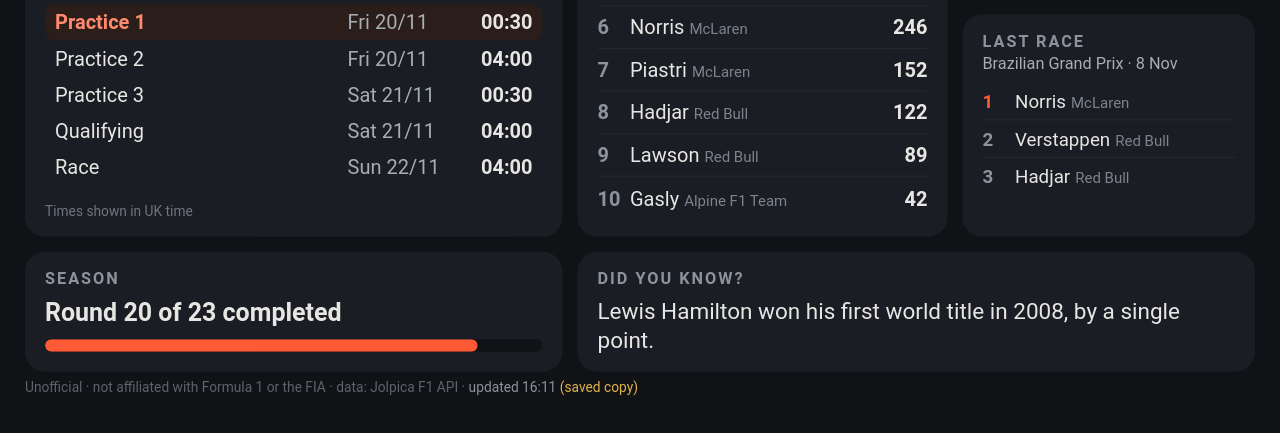
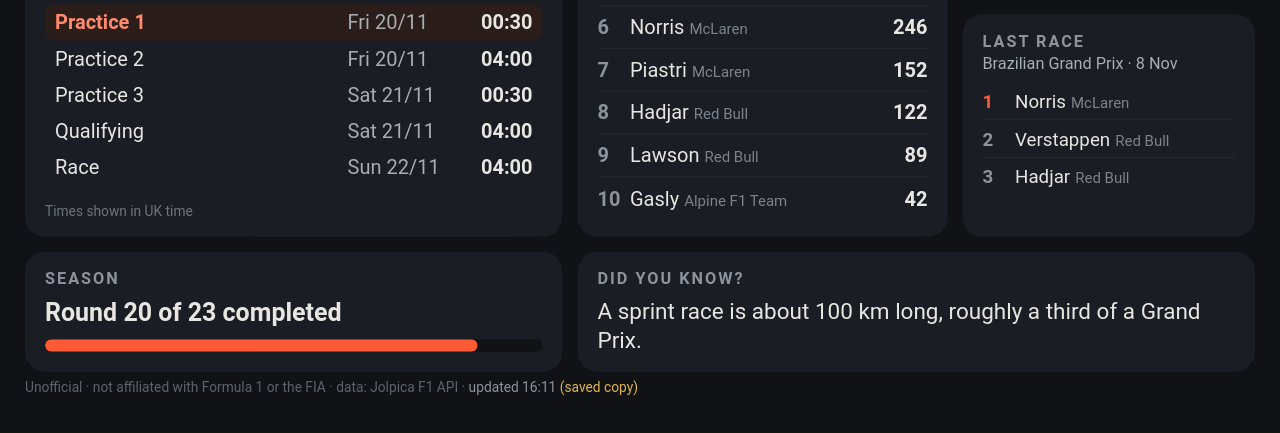
Before and after one commit to Phi1-D/phi1-d.github.io, a plain HTML site: page f1/index.html in a window 1280 px wide. Shown: the part 367-800 px from the top of the page. Drawn offline with Linux system fonts and the light colour scheme; no server answers.

Commit message:
F1: 102 facts, mixed order; pit limit in mph
Co-Authored-By: Claude Opus 5.5 <noreply@anthropic.com>
Claude-Session: https://claude.ai/code/session_01LtU6dFRNyZbwjYAyaHUcbD

```diff
--- a/f1/index.html
+++ b/f1/index.html
@@ -141,44 +141,108 @@
 (function () {
   var API = "https://api.jolpi.ca/ergast/f1/";
   var FACTS = [
+    "The Monaco circuit runs through a tunnel underneath a hotel.",
+    "Spa-Francorchamps in Belgium is the longest track on the calendar, at about 7 km.",
+    "In 2026, Kimi Antonelli became the youngest driver to win the Monaco Grand Prix.",
+    "In theory, an F1 car makes enough downforce to drive upside down at high speed.",
+    "Sebastian Vettel's first win came at Monza in 2008, in a Toro Rosso.",
+    "Lewis Hamilton has won more Grands Prix than any other driver.",
+    "Cadillac joined Formula 1 in 2026, as its eleventh team.",
+    "Ayrton Senna won the Monaco Grand Prix six times, a record.",
+    "An F1 steering wheel has dozens of buttons, switches and dials.",
+    "Graham and Damon Hill were the first father and son to both become world champions.",
+    "The 2021 Belgian Grand Prix ran just three laps, all behind the safety car, because of heavy rain.",
+    "Kimi Antonelli is the first world champion born in the 2000s.",
+    "At Spa it can be raining on one part of the track and dry on another.",
+    "Red Bull Racing's factory is in Milton Keynes.",
+    "Qualifying has three parts, Q1, Q2 and Q3; the slowest cars drop out after each one.",
+    "Alain Prost won four world titles.",
+    "Williams has won nine constructors' championships.",
+    "A Grand Prix can't run for more than two hours of racing.",
+    "The Abu Dhabi Grand Prix starts in daylight and finishes under floodlights.",
+    "An F1 season now has up to 24 races.",
+    "Points are awarded to the top ten finishers.",
+    "Kimi R\u00e4ikk\u00f6nen won the 2007 world title by a single point.",
+    "In a dry race, every driver must use at least two different types of tyre.",
+    "Fernando Alonso has started more Grands Prix than any other driver.",
+    "Monza in Italy is nicknamed the Temple of Speed.",
+    "Lewis Hamilton moved from Mercedes to Ferrari in 2025.",
+    "Singapore held F1's first night race, in 2008.",
+    "Jack Brabham is the only driver to win the world title in a car bearing his own name, in 1966.",
+    "Zandvoort in the Netherlands has steeply banked corners.",
+    "Ferrari is the only team to have raced in every World Championship season since 1950.",
+    "Silverstone has hosted the British Grand Prix every year since 1987.",
+    "Monza has the highest average speed of any track on the calendar.",
+    "Nico Rosberg retired just five days after winning the 2016 world title.",
+    "Lewis Hamilton won his first Grand Prix in only his sixth race, in Canada in 2007.",
+    "Suzuka in Japan is shaped like a figure of eight.",
+    "Drivers drink through a tube in their helmet during the race.",
+    "Drivers feel forces of up to around 5g in the fastest corners.",
+    "The pit lane speed limit is usually 80 km/h (50 mph).",
+    "Jim Clark won the world title in 1963 and 1965.",
+    "The 2011 Canadian Grand Prix lasted over four hours because of a long rain delay.",
+    "Kimi Antonelli became the youngest ever world champion in 2026, beating Sebastian Vettel's record.",
+    "Refuelling during a race has been banned since 2010.",
+    "James Hunt beat Niki Lauda to the 1976 world title by a single point.",
+    "John Surtees is the only person to win world titles on both two wheels and four.",
+    "A yellow flag means danger ahead: slow down and no overtaking.",
+    "Michael Schumacher won 91 Grands Prix.",
+    "A virtual safety car makes every driver slow down without a real safety car on track.",
+    "The halo, the curved bar above the cockpit, was introduced in 2018 to protect drivers' heads.",
+    "Max Verstappen became the youngest ever race winner, aged 18, at the 2016 Spanish Grand Prix.",
+    "Soft tyres have red markings, mediums yellow and hards white.",
+    "A green flag means the track is clear again.",
+    "Damon Hill won the world title in 1996, 34 years after his father Graham won his first.",
+    "The Monaco Grand Prix was first held in 1929.",
+    "Jeddah in Saudi Arabia is the fastest street circuit on the calendar.",
+    "Since 2014, each driver has picked a race number to keep for their whole career.",
+    "Most races are just over 305 km long. Monaco is the exception, at about 260 km.",
+    "King George VI watched the very first World Championship race, at Silverstone in 1950.",
+    "Max Verstappen won four world titles in a row, from 2021 to 2024.",
+    "Mexico City's track is over 2,000 m above sea level, where the thin air reduces downforce.",
+    "Kimi Antonelli became the youngest ever pole-sitter, aged 19, at the 2026 Chinese Grand Prix.",
+    "Silverstone was built on a Second World War airfield.",
+    "Most F1 teams are based in England, many in Oxfordshire and Northamptonshire.",
+    "The race winner scores 25 points.",
+    "Monaco is the slowest track on the calendar.",
+    "Las Vegas held its first race on the famous Strip in 2023.",
+    "Sebastian Vettel won four world titles in a row, from 2010 to 2013.",
+    "Nino Farina was the first world champion, in 1950.",
+    "Britain has produced more Formula 1 world champions than any other country.",
+    "A sprint race is about 100 km long, roughly a third of a Grand Prix.",
+    "Jackie Stewart won three world titles and led a campaign to make racing safer.",
+    "Juan Manuel Fangio won world titles with four different teams.",
+    "Alberto Ascari won back-to-back world titles for Ferrari in 1952 and 1953.",
+    "A red flag means the session has been stopped.",
+    "Niki Lauda was back racing just six weeks after a fiery crash in 1976.",
+    "Lewis Hamilton won his first world title in 2008, by a single point.",
+    "In Bahrain, the podium celebration uses a rosewater drink instead of champagne.",
+    "Brazil's Interlagos circuit runs anticlockwise.",
+    "Lewis Hamilton and Michael Schumacher have both won seven world titles.",
+    "Michael Schumacher won five world titles in a row with Ferrari, from 2000 to 2004.",
+    "A top pit crew can change all four tyres in about two seconds.",
+    "Nigel Mansell won the world title in 1992, and Jenson Button in 2009.",
+    "F1 brake discs can glow at over 1,000\u00b0C.",
+    "Juan Manuel Fangio won five world titles in the 1950s.",
+    "Number 1 is reserved for the reigning world champion.",
     "The first World Championship Grand Prix was held at Silverstone in 1950.",
-    "Lewis Hamilton and Michael Schumacher have both won seven world titles.",
-    "Lewis Hamilton has won more Grands Prix than any other driver.",
-    "Fernando Alonso has started more Grands Prix than any other driver.",
-    "Ferrari is the only team to have raced in every World Championship season since 1950.",
-    "Max Verstappen became the youngest ever race winner, aged 18, at the 2016 Spanish Grand Prix.",
-    "Ayrton Senna won the Monaco Grand Prix six times, a record.",
-    "John Surtees is the only person to win world titles on both two wheels and four.",
-    "Graham and Damon Hill were the first father and son to both become world champions.",
-    "Britain has produced more Formula 1 world champions than any other country.",
-    "Juan Manuel Fangio won five world titles in the 1950s.",
-    "Sebastian Vettel won four world titles in a row, from 2010 to 2013.",
-    "A top pit crew can change all four tyres in about two seconds.",
+    "A blue flag tells a driver to let a faster car, about to lap them, go past.",
+    "Jenson Button won the 2009 title with Brawn GP, a team that raced for only one season.",
+    "Drivers' gloves have sensors that send their pulse to the medical team.",
+    "Lella Lombardi is the only woman to score points in a World Championship race, in 1975.",
+    "From 2026, about half of an F1 car's power comes from its battery and electric motor.",
+    "Drivers must be able to climb out of their car within five seconds.",
+    "Keke and Nico Rosberg are the second father and son to both become world champions.",
+    "Since 2026, F1 cars have run on fully sustainable fuel.",
+    "Drivers wear fireproof underwear beneath their race suits.",
+    "The halo is strong enough to hold the weight of a London bus.",
+    "Wet-weather tyres have blue markings; intermediates have green.",
     "McLaren set a pit stop record of 1.80 seconds at the 2023 Qatar Grand Prix.",
-    "F1 brake discs can glow at over 1,000°C.",
-    "Drivers can lose two to three kilograms in sweat during a hot race.",
-    "Drivers feel forces of up to around 5g in the fastest corners.",
-    "In theory, an F1 car makes enough downforce to drive upside down at high speed.",
-    "An F1 steering wheel has dozens of buttons, switches and dials.",
-    "Most races are just over 305 km long. Monaco is the exception, at about 260 km.",
-    "Spa-Francorchamps in Belgium is the longest track on the calendar, at about 7 km.",
-    "Monza in Italy is nicknamed the Temple of Speed.",
-    "Singapore held F1's first night race, in 2008.",
-    "The Monaco Grand Prix was first held in 1929.",
-    "Silverstone has hosted the British Grand Prix every year since 1987.",
-    "The halo, the curved bar above the cockpit, was introduced in 2018 to protect drivers' heads.",
-    "Lewis Hamilton won his first world title in 2008, by a single point.",
-    "Soft tyres have red markings, mediums yellow and hards white.",
-    "Wet-weather tyres have blue markings; intermediates have green.",
-    "The race winner scores 25 points.",
-    "A blue flag tells a driver to let a faster car, about to lap them, go past.",
-    "A yellow flag means danger ahead: slow down and no overtaking.",
-    "A red flag means the session has been stopped.",
-    "The pit lane speed limit is usually 80 km/h.",
-    "A Grand Prix can't run for more than two hours of racing.",
-    "Michael Schumacher won 91 Grands Prix.",
-    "Nigel Mansell won the world title in 1992, and Jenson Button in 2009.",
-    "Las Vegas held its first race on the famous Strip in 2023."
+    "Lewis Hamilton set F1's fastest ever lap at Monza in 2020, averaging about 264 km/h (164 mph).",
+    "Mercedes won eight constructors' championships in a row, from 2014 to 2021.",
+    "Ferrari has won more constructors' championships than any other team.",
+    "Kimi Antonelli is Italy's first world champion since Alberto Ascari in 1953.",
+    "Drivers can lose two to three kilograms in sweat during a hot race."
   ];
   var DAYS = ["Sun", "Mon", "Tue", "Wed", "Thu", "Fri", "Sat"];
   var MONTHS = ["Jan", "Feb", "Mar", "Apr", "May", "Jun", "Jul", "Aug", "Sep", "Oct", "Nov", "Dec"];
```
